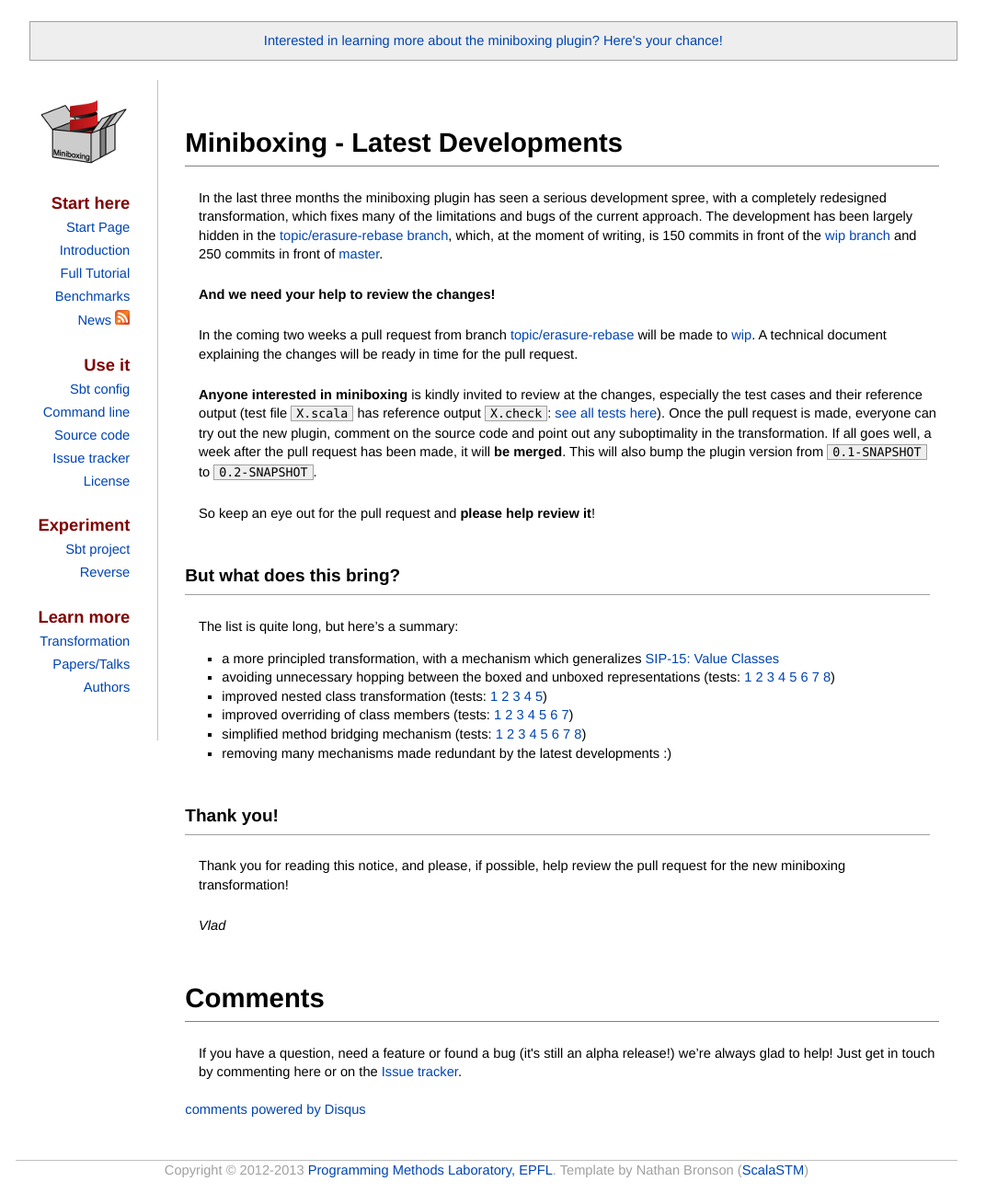
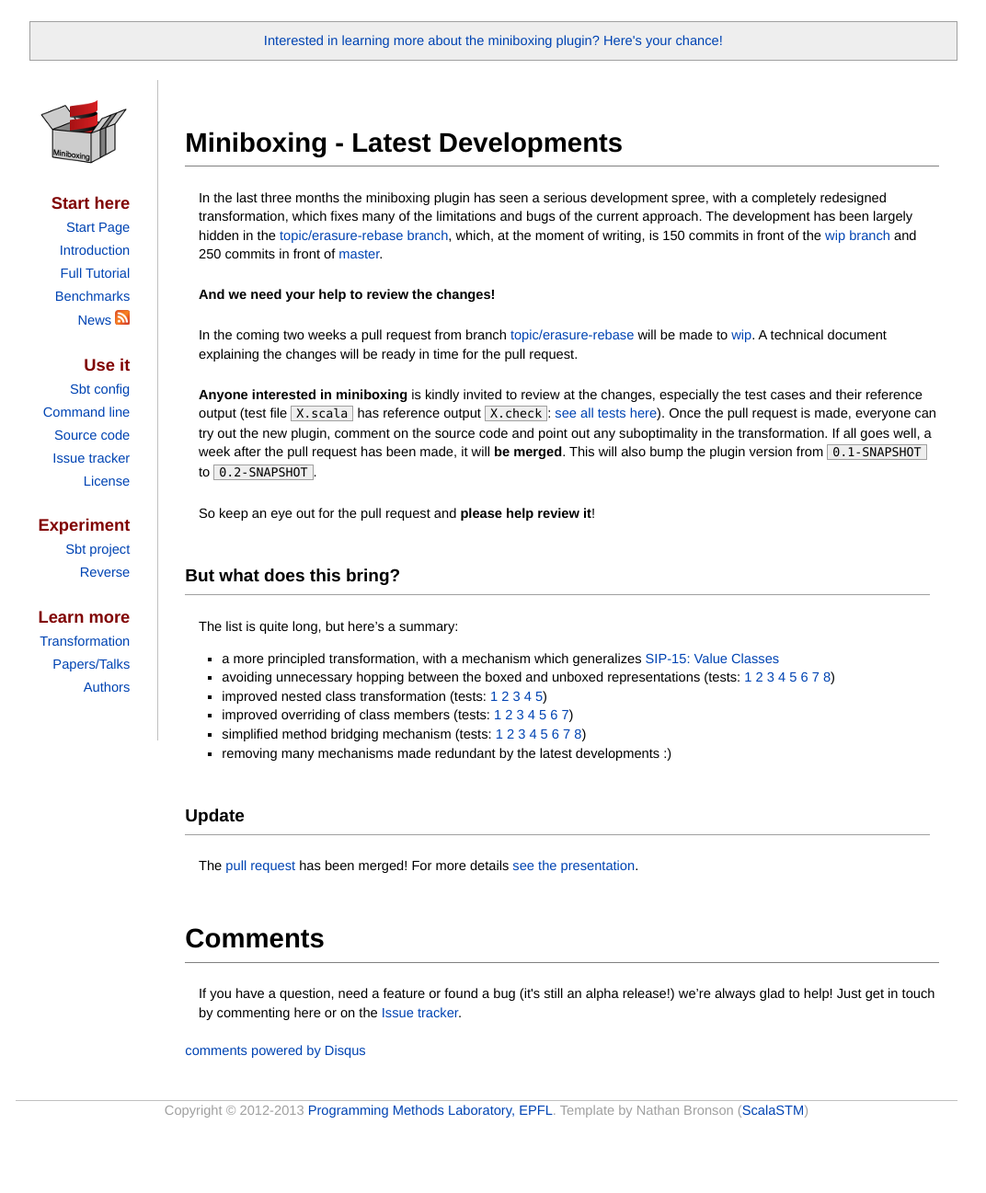
Before and after one commit to miniboxing/miniboxing.github.io, a Jekyll site: the page built from _posts/2014-01-18-miniboxing-developments.md, in a window 1280 px wide. Shown: the whole page at 92% size, without its empty margins (111-1183 px from the left). Built offline with Jekyll 4.4.1, drawn with Linux system fonts in a browser that asks for light colours; comment, search, counter and statistics services are not loaded; after the commit the page ends 1232 px from its top, so only the background shows below that.

Commit message:
News update

```diff
--- a/_layouts/default.html
+++ b/_layouts/default.html
@@ -26,7 +26,7 @@
   <body>
     <div id='outer'>
       <p class="paper" align="center">
-        <a href="http://scala-miniboxing.org/2014/01/18/miniboxing-developments.html">Interested in learning more about the miniboxing plugin? Here's your chance!</a>
+        <a href="/2014/01/18/miniboxing-developments.html">Interested in learning more about the miniboxing plugin? Here's your chance!</a>
       </p>
       <br/>
       <div id='menu'>
--- a/_posts/2014-01-18-miniboxing-developments.md
+++ b/_posts/2014-01-18-miniboxing-developments.md
@@ -24,8 +24,6 @@ The list is quite long, but here's a summary:
  * simplified method bridging mechanism (tests: [1](https://github.com/miniboxing/miniboxing-plugin/blob/topic/erasure-rebase/tests/correctness/src/miniboxing/tests/compile/mb_signatures.scala) [2](https://github.com/miniboxing/miniboxing-plugin/blob/topic/erasure-rebase/tests/correctness/src/miniboxing/tests/compile/mb_rewire_method.scala) [3](https://github.com/miniboxing/miniboxing-plugin/blob/topic/erasure-rebase/tests/correctness/src/miniboxing/tests/compile/mb_rewire_method_advanced.scala) [4](https://github.com/miniboxing/miniboxing-plugin/blob/topic/erasure-rebase/tests/correctness/src/miniboxing/tests/compile/mb_rewire_new.scala) [5](https://github.com/miniboxing/miniboxing-plugin/blob/topic/erasure-rebase/tests/correctness/src/miniboxing/tests/compile/mb_rewire_val.scala) [6](https://github.com/miniboxing/miniboxing-plugin/blob/topic/erasure-rebase/tests/correctness/src/miniboxing/tests/compile/mb_tparams_basic.scala) [7](https://github.com/miniboxing/miniboxing-plugin/blob/topic/erasure-rebase/tests/correctness/src/miniboxing/tests/compile/mb_tparams_rewire_method.scala) [8](https://github.com/miniboxing/miniboxing-plugin/blob/topic/erasure-rebase/tests/correctness/src/miniboxing/tests/compile/mb_tparams_rewire_new.scala))
  * removing many mechanisms made redundant by the latest developments :)
 
-## Thank you!
+## Update
 
-Thank you for reading this notice, and please, if possible, help review the pull request for the new miniboxing transformation!
-
-*Vlad*
+The [pull request](https://github.com/miniboxing/miniboxing-plugin/pull/68) has been merged! For more details [see the presentation](https://speakerdeck.com/vladureche/late-data-layout-initial-presentation).
```
